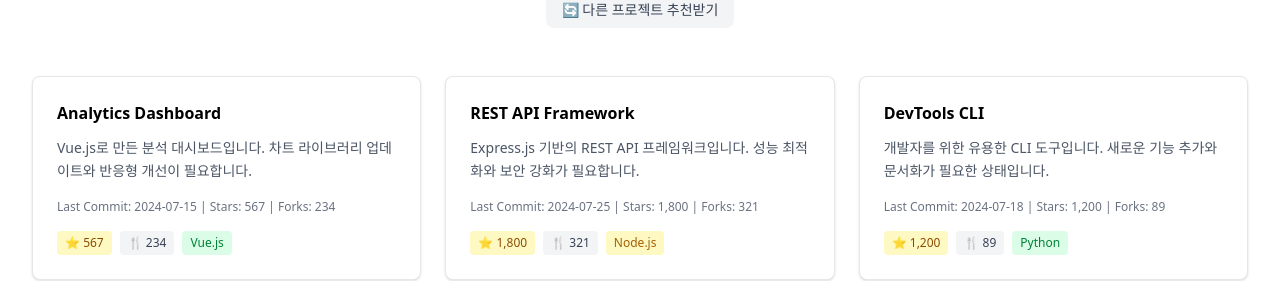
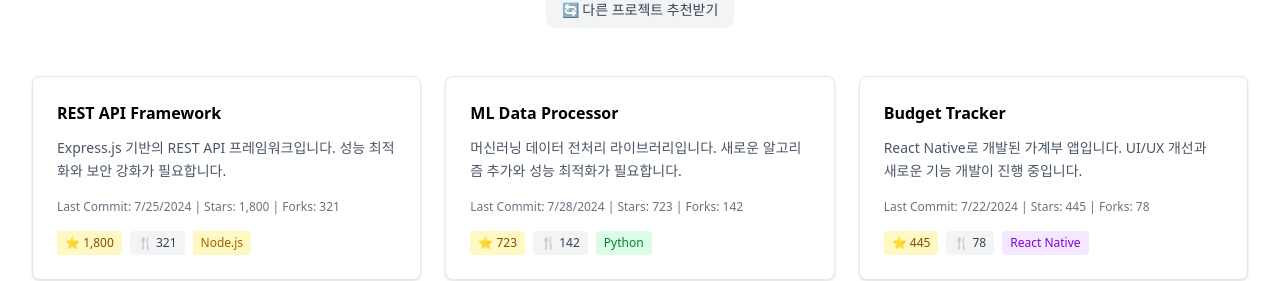
Before and after one commit to Hyeri-hci/OSSDoctor, a React (Vite) app in the folder frontend/: page /ecosystem in a window 1280 px wide. Shown: the part 526-807 px from the top of the page. Built offline with nearby package versions, Linux system fonts and the light colour scheme; no server answers.

Commit message:
[Update] Mock Data 수정 및 Ecosystem main page 추천 프로젝트 카드 적용

```diff
--- a/frontend/src/features/Ecosystem/mockData/mockData.js
+++ b/frontend/src/features/Ecosystem/mockData/mockData.js
@@ -117,6 +117,7 @@ export const MOCK_PROJECTS = [
     {
         id: 1,
         name: "awesome-react-components",
+        owner: "brillout",
         description: "A curated list of awesome React components and libraries. Perfect for developers looking to contribute to React ecosystem.",
         lastCommit: "2024-07-20",
         language: "JavaScript",
@@ -126,11 +127,13 @@ export const MOCK_PROJECTS = [
         license: "MIT",
         difficulty: "Beginner",
         topics: ["react", "components", "ui", "frontend"],
-        goodFirstIssues: 12
+        goodFirstIssues: 12,
+        html_url: "https://github.com/brillout/awesome-react-components"
     },
     {
         id: 2,
-        name: "python-data-science",
+        name: "awesome-datascience",
+        owner: "academic",
         description: "Open source data science tools and tutorials for Python. Great for beginners and experienced developers.",
         lastCommit: "2024-07-18",
         language: "Python",
@@ -140,11 +143,13 @@ export const MOCK_PROJECTS = [
         license: "Apache-2.0",
         difficulty: "Intermediate",
         topics: ["python", "data-science", "machine-learning"],
-        goodFirstIssues: 8
+        goodFirstIssues: 8,
+        html_url: "https://github.com/academic/awesome-datascience"
     },
     {
         id: 3,
-        name: "vue-ui-toolkit",
+        name: "awesome-vue",
+        owner: "vuejs",
         description: "Modern Vue.js UI component library with TypeScript support. Looking for contributors to expand components collection.",
         lastCommit: "2024-07-15",
         language: "TypeScript",
@@ -154,11 +159,13 @@ export const MOCK_PROJECTS = [
         license: "MIT",
         difficulty: "Intermediate",
         topics: ["vue", "typescript", "ui", "components"],
-        goodFirstIssues: 5
+        goodFirstIssues: 5,
+        html_url: "https://github.com/vuejs/awesome-vue"
     },
     {
         id: 4,
-        name: "golang-microservices",
+        name: "microservices-demo",
+        owner: "microservices-demo",
         description: "Microservices architecture example with Go. Great project for learning distributed systems and Go best practices.",
         lastCommit: "2024-07-22",
         language: "Go",
@@ -168,11 +175,13 @@ export const MOCK_PROJECTS = [
         license: "MIT",
         difficulty: "Advanced",
         topics: ["golang", "microservices", "docker", "kubernetes"],
-        goodFirstIssues: 3
+        goodFirstIssues: 3,
+        html_url: "https://github.com/microservices-demo/microservices-demo"
     },
     {
         id: 5,
-        name: "rust-web-framework",
+        name: "actix-web",
+        owner: "actix",
         description: "Fast and secure web framework built with Rust. Perfect for contributors interested in systems programming.",
         lastCommit: "2024-07-19",
         language: "Rust",
@@ -182,11 +191,13 @@ export const MOCK_PROJECTS = [
         license: "Apache-2.0",
         difficulty: "Advanced",
         topics: ["rust", "web", "framework", "performance"],
-        goodFirstIssues: 6
+        goodFirstIssues: 6,
+        html_url: "https://github.com/actix/actix-web"
     },
     {
         id: 6,
-        name: "mobile-ui-kit",
+        name: "react-native-elements",
+        owner: "react-native-elements",
         description: "Cross-platform mobile UI components for React Native. Needs help with iOS and Android specific features.",
         lastCommit: "2024-07-21",
         language: "JavaScript",
@@ -196,7 +207,8 @@ export const MOCK_PROJECTS = [
         license: "MIT",
         difficulty: "Beginner",
         topics: ["react-native", "mobile", "ui", "ios", "android"],
-        goodFirstIssues: 15
+        goodFirstIssues: 15,
+        html_url: "https://github.com/react-native-elements/react-native-elements"
     }
 ];
 
@@ -343,3 +355,17 @@ export const MOCK_CURRENT_USER = {
     contributionStreak: 12,
     joinDate: "2023-06-01"
 };
+
+// 기타 필터 옵션들
+export const FILTER_OPTIONS = {
+    languages: ['All', 'JavaScript', 'Python', 'TypeScript', 'Java', 'Go', 'Rust'],
+    licenses: ['All', 'MIT', 'Apache-2.0', 'GPL-3.0', 'BSD-3-Clause'],
+    commitDates: [
+        { label: '전체', value: 'all' },
+        { label: '하루 전', value: '1d' },
+        { label: '일주일 전', value: '1w' },
+        { label: '한달 전', value: '1m' },
+        { label: '6개월 전', value: '6m' },
+        { label: '1년 전', value: '1y' }
+    ]
+};
--- a/frontend/src/features/Ecosystem/pages/EcosystemPage.jsx
+++ b/frontend/src/features/Ecosystem/pages/EcosystemPage.jsx
@@ -1,10 +1,10 @@
-import React, { useState, useMemo } from 'react';
+import React, { useState, useEffect } from 'react';
 import { Layout } from '../../../components/layout';
 import useEcosystemView from '../hooks/useEcosystemView';
 import useLeaderboardData from '../hooks/useLeaderboardData';
 import ActivityLeaderboard from '../components/ActivityLeaderboard';
 import ProjectExplorer from '../components/ProjectExplorer';
-import { ALL_PROJECTS } from '../mockData';
+import { getRecommendedProjectsService } from '../api/project-service';
 import { getTechColor } from '../utils/ecosystemUtils';
 
 const EcosystemPage = () => {
@@ -14,6 +14,8 @@ const EcosystemPage = () => {
 
     // 랜덤 프로젝트 선택을 위한 상태
     const [refreshKey, setRefreshKey] = useState(0);
+    const [recommendedProjects, setRecommendedProjects] = useState([]);
+    const [projectsLoading, setProjectsLoading] = useState(false);
 
     // 커스텀 훅을 사용한 뷰 상태 관리
     const {
@@ -30,10 +32,23 @@ const EcosystemPage = () => {
         error: leaderboardError
     } = useLeaderboardData(timePeriod);
 
-    // 랜덤으로 6개 프로젝트 선택
-    const recommendedProjects = useMemo(() => {
-        const shuffled = [...ALL_PROJECTS].sort(() => 0.5 - Math.random());
-        return shuffled.slice(0, 6);
+    // 추천 프로젝트 로딩
+    useEffect(() => {
+        const loadRecommendedProjects = async () => {
+            setProjectsLoading(true);
+            try {
+                const result = await getRecommendedProjectsService('', 6);
+                setRecommendedProjects(result.projects);
+            } catch (error) {
+                console.error('추천 프로젝트 로딩 실패:', error);
+                // 에러 시 빈 배열 유지
+                setRecommendedProjects([]);
+            } finally {
+                setProjectsLoading(false);
+            }
+        };
+
+        loadRecommendedProjects();
     }, [refreshKey]);
 
     // 프로젝트 추천 새로고침 핸들러
@@ -103,6 +118,21 @@ const EcosystemPage = () => {
                             </div>
 
                             {/* 프로젝트 그리드 */}
+                            {projectsLoading ? (
+                                <div className="grid md:grid-cols-2 lg:grid-cols-3 gap-6 mb-8">
+                                    {[...Array(6)].map((_, index) => (
+                                        <div key={index} className="bg-gray-200 rounded-lg p-6 animate-pulse">
+                                            <div className="h-4 bg-gray-300 rounded w-1/2 mb-3"></div>
+                                            <div className="h-3 bg-gray-300 rounded w-full mb-2"></div>
+                                            <div className="h-3 bg-gray-300 rounded w-3/4 mb-4"></div>
+                                            <div className="flex items-center justify-between">
+                                                <div className="h-3 bg-gray-300 rounded w-1/4"></div>
+                                                <div className="h-3 bg-gray-300 rounded w-1/4"></div>
+                                            </div>
+                                        </div>
+                                    ))}
+                                </div>
+                            ) : (
                                 <div className="grid md:grid-cols-2 lg:grid-cols-3 gap-6 mb-8">
                                     {recommendedProjects.map((project) => (
                                         <div key={project.id} className="bg-white rounded-lg p-6 shadow-sm border border-gray-200 hover:shadow-lg transition-all duration-200 hover:-translate-y-1">
@@ -114,25 +144,28 @@ const EcosystemPage = () => {
                                             </p>
 
                                             <div className="text-xs text-gray-500 mb-4">
-                                            Last Commit: {project.lastCommit} | Stars: {project.stars.toLocaleString()} | Forks: {project.forks}
+                                                Last Commit: {new Date(project.lastCommit).toLocaleDateString()} |
+                                                Stars: {typeof project.stars === 'number' ? project.stars.toLocaleString() : project.stars} |
+                                                Forks: {typeof project.forks === 'number' ? project.forks.toLocaleString() : project.forks}
                                             </div>
 
                                             <div className="flex items-center justify-between">
                                                 <div className="flex items-center space-x-2">
                                                     <span className="text-xs bg-yellow-100 text-yellow-800 px-2 py-1 rounded">
-                                                    ⭐ {project.stars.toLocaleString()}
+                                                        ⭐ {typeof project.stars === 'number' ? project.stars.toLocaleString() : project.stars}
                                                     </span>
                                                     <span className="text-xs bg-gray-100 text-gray-700 px-2 py-1 rounded">
-                                                    🍴 {project.forks}
+                                                        🍴 {typeof project.forks === 'number' ? project.forks.toLocaleString() : project.forks}
                                                     </span>
-                                                <span className={`text-xs px-2 py-1 rounded ${getTechColor(project.tech)}`}>
-                                                    {project.tech}
+                                                    <span className={`text-xs px-2 py-1 rounded ${getTechColor(project.language || project.tech)}`}>
+                                                        {project.language || project.tech}
                                                     </span>
                                                 </div>
                                             </div>
                                         </div>
                                     ))}
                                 </div>
+                            )}
 
                             {/* 더 많은 프로젝트 보기 버튼 */}
                             <div className="text-center">
```
Lines whose indentation alone changed are shown as unchanged.
